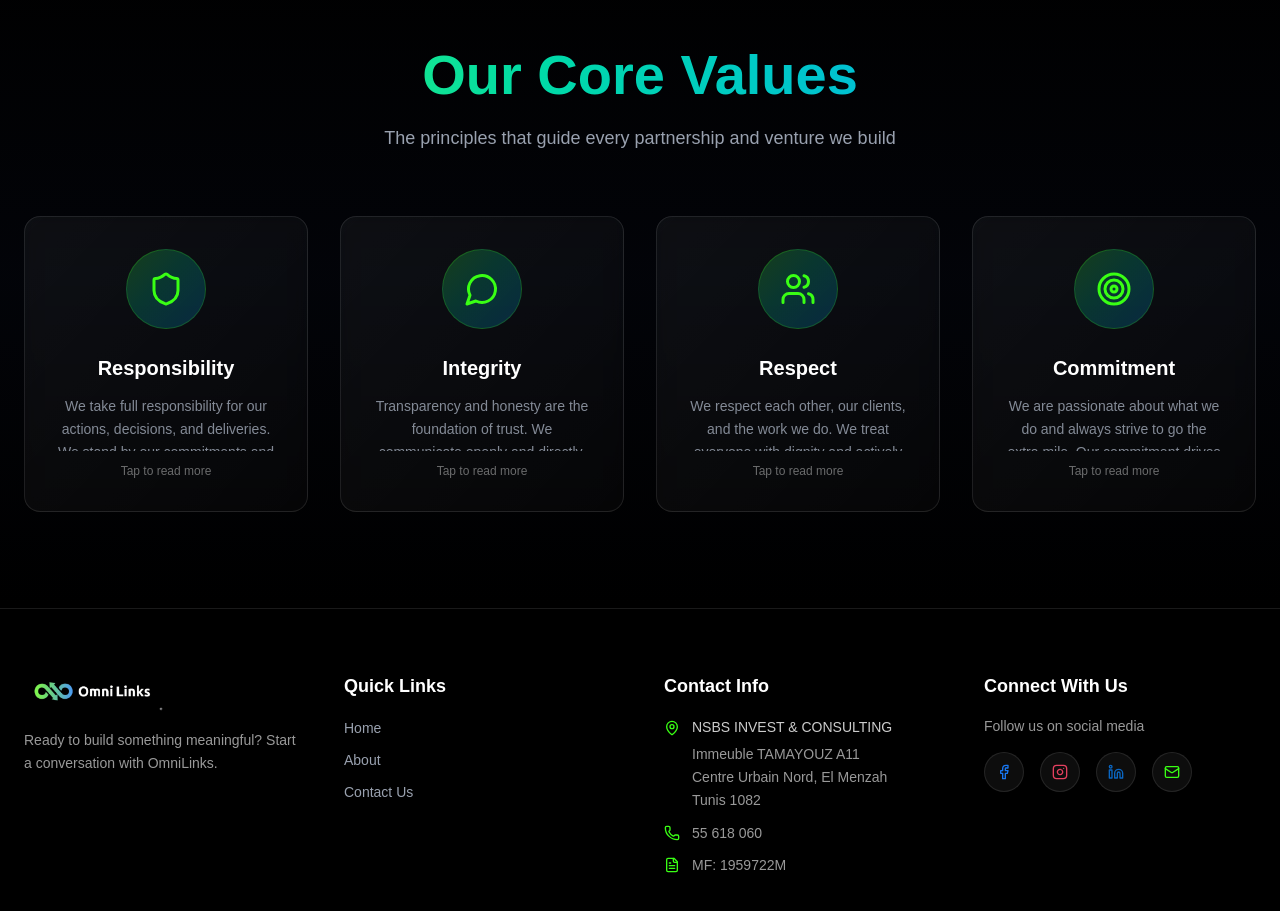
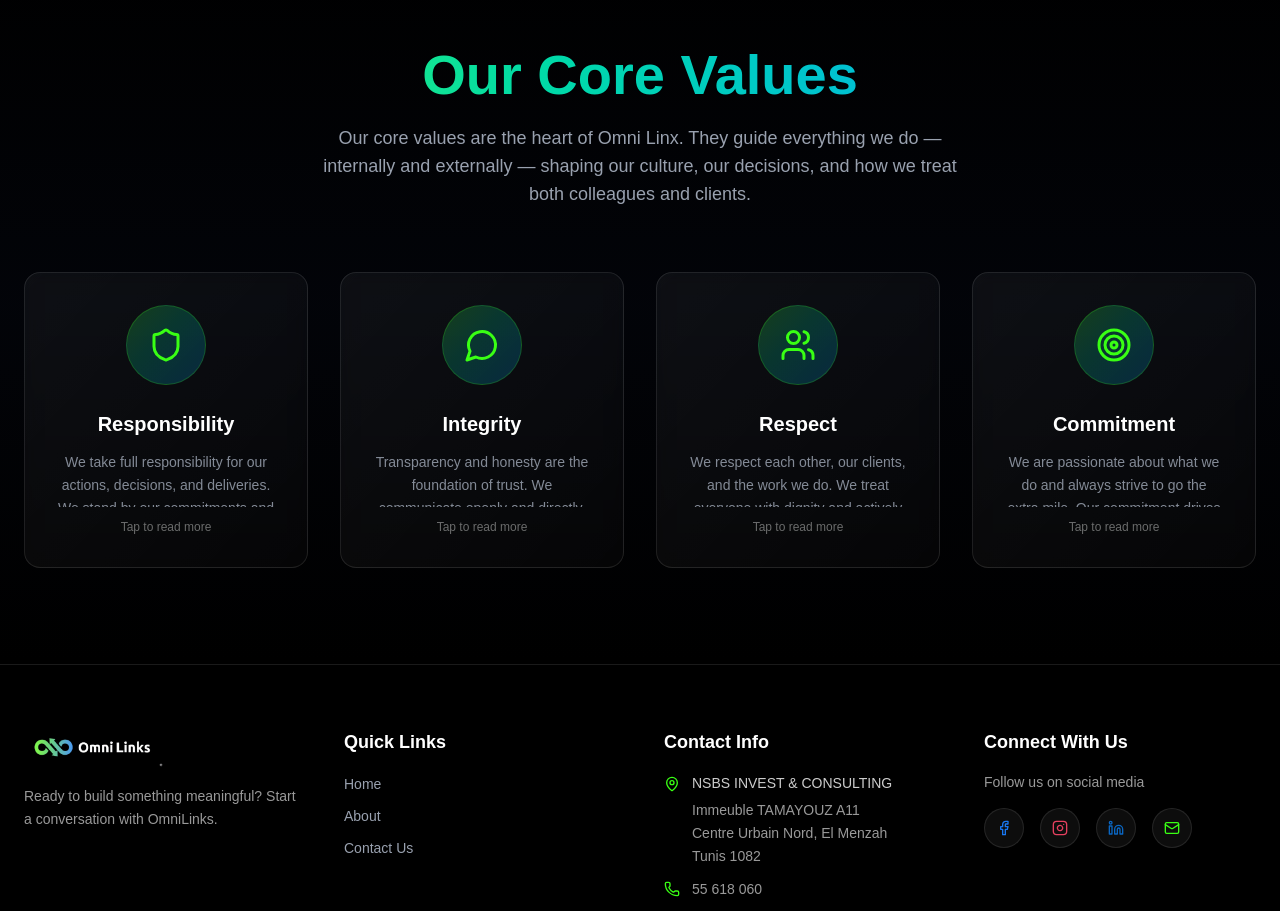
Before and after one commit to mohamed1312131/omniLinksFront, a React (Vite) app: page / in a window 1280 px wide. Shown: the part 1440-2351 px from the top of the page. Built offline with nearby package versions, Linux system fonts and the light colour scheme; no server answers.

Commit message:
fix text

```diff
--- a/src/i18n.ts
+++ b/src/i18n.ts
@@ -16,7 +16,8 @@ const resources = {
       },
       values: {
         heading: 'Our Core Values',
-        subheading: 'The principles that guide every partnership and venture we build',
+        subheading:
+          'Our core values are the heart of Omni Linx. They guide everything we do — internally and externally — shaping our culture, our decisions, and how we treat both colleagues and clients.',
         items: {
           responsibility: {
             title: 'Responsibility',
@@ -209,7 +210,8 @@ const resources = {
       },
       values: {
         heading: 'Nos valeurs',
-        subheading: 'Les principes qui guident chaque partenariat et chaque projet',
+        subheading:
+          'Nos valeurs fondamentales sont le cœur d’Omni Linx. Elles guident tout ce que nous faisons — en interne comme en externe — et façonnent notre culture, nos décisions et la manière dont nous traitons nos collègues et nos clients.',
         items: {
           responsibility: {
             title: 'Responsabilité',
@@ -404,7 +406,8 @@ const resources = {
       },
       values: {
         heading: 'قيمنا الأساسية',
-        subheading: 'المبادئ التي توجه كل شراكة وكل مشروع نبنيه',
+        subheading:
+          'قيمنا الأساسية هي قلب Omni Linx. إنها توجه كل ما نقوم به — داخلياً وخارجياً — وتشكل ثقافتنا وقراراتنا والطريقة التي نتعامل بها مع زملائنا وعملائنا.',
         items: {
           responsibility: {
             title: 'المسؤولية',
```
